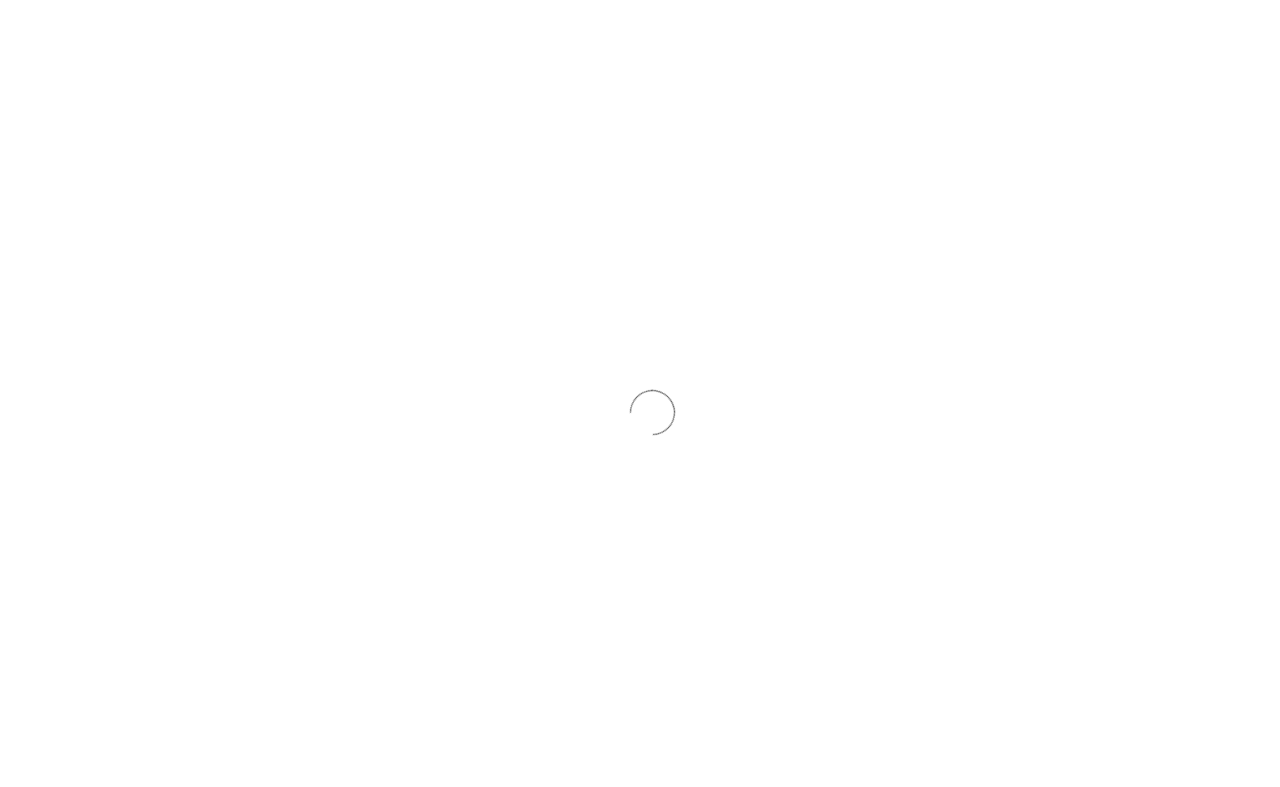
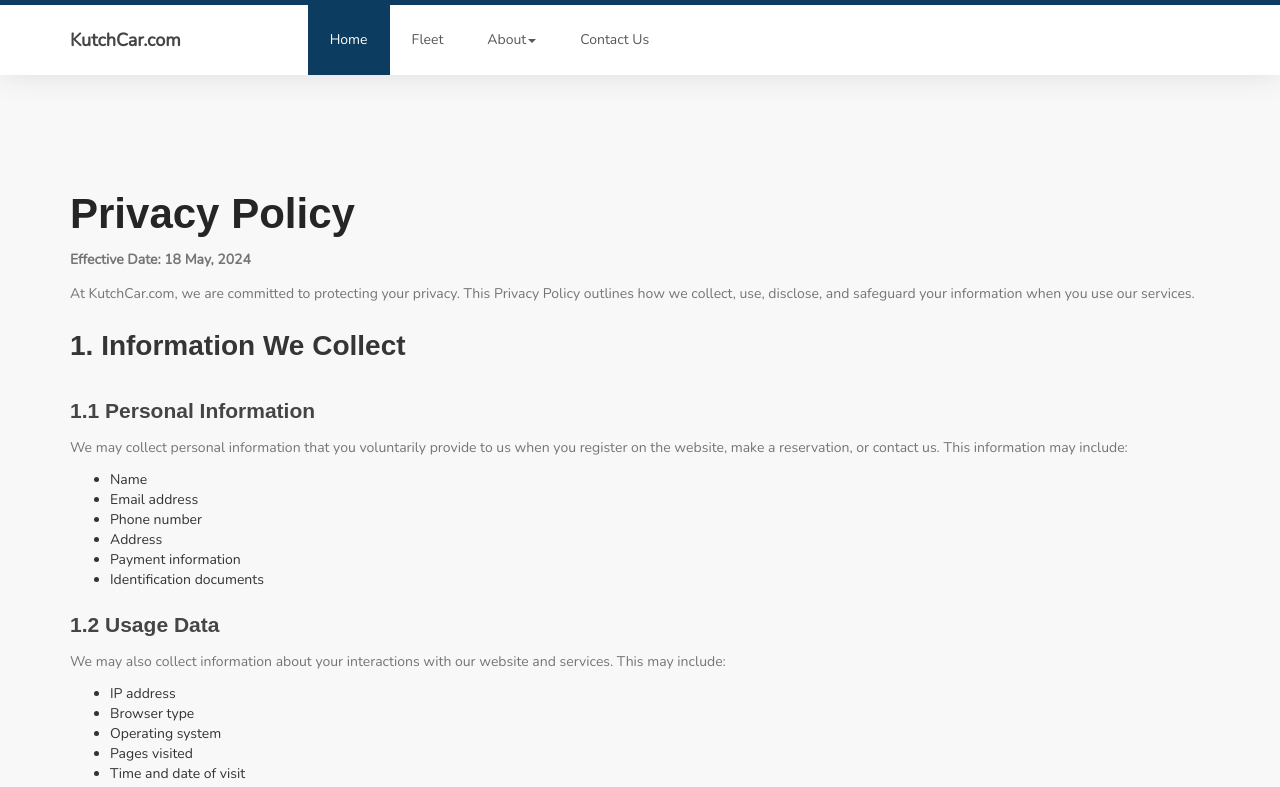
Before and after one commit to kutchcar/kutchcar.github.io, a plain HTML site: page privacy.html in a window 1280 px wide. Shown: the top 787 px of the page. Drawn offline with nearby package versions, Linux system fonts and the light colour scheme; a web font is replaced by a local one.

Commit message:
Hide preloader on terms and privacy

```diff
--- a/privacy.html
+++ b/privacy.html
@@ -25,13 +25,13 @@
 <body id="top" data-spy="scroll" data-target=".navbar-collapse" data-offset="50">
 
     <!-- PRE LOADER -->
-    <section class="preloader">
+    <!-- <section class="preloader">
         <div class="spinner">
 
             <span class="spinner-rotate"></span>
 
         </div>
-    </section>
+    </section> -->
 
 
     <!-- MENU -->
```
Also changed, not shown: terms.html (+2 -2 lines).
